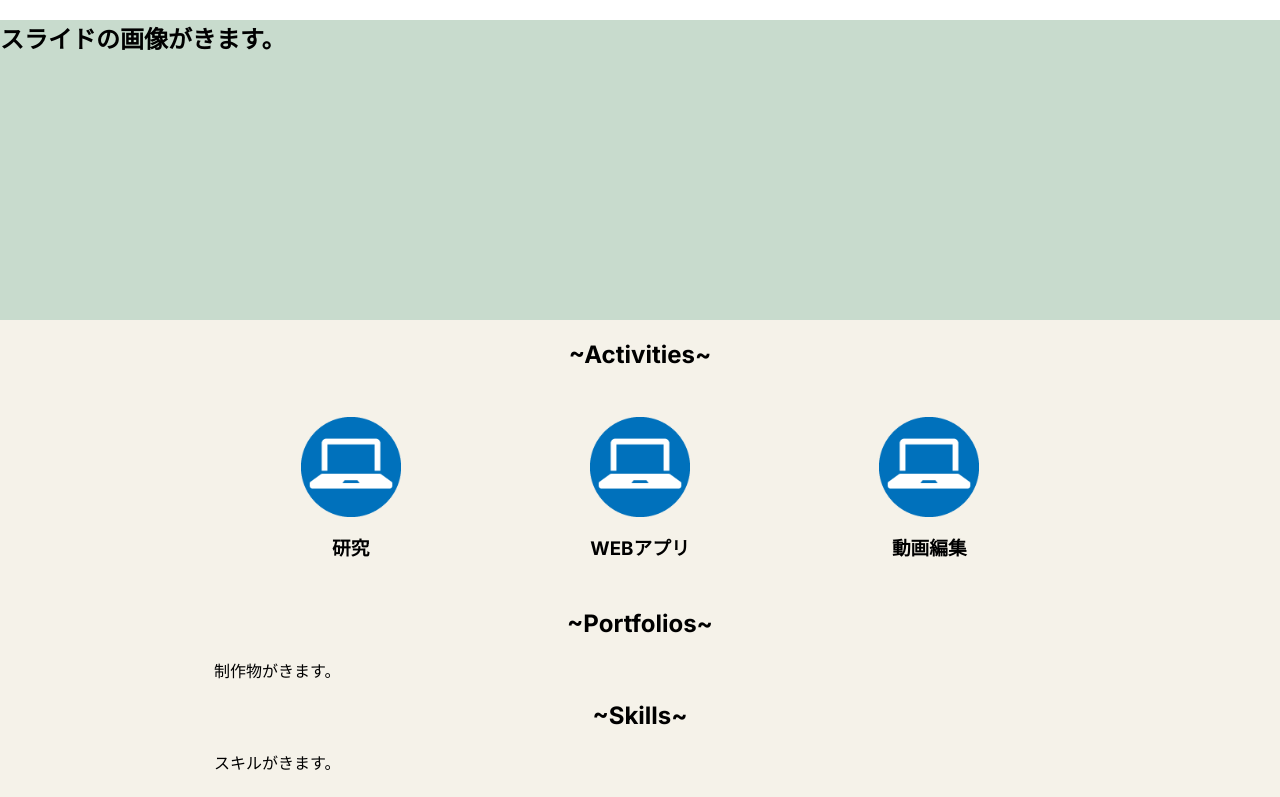
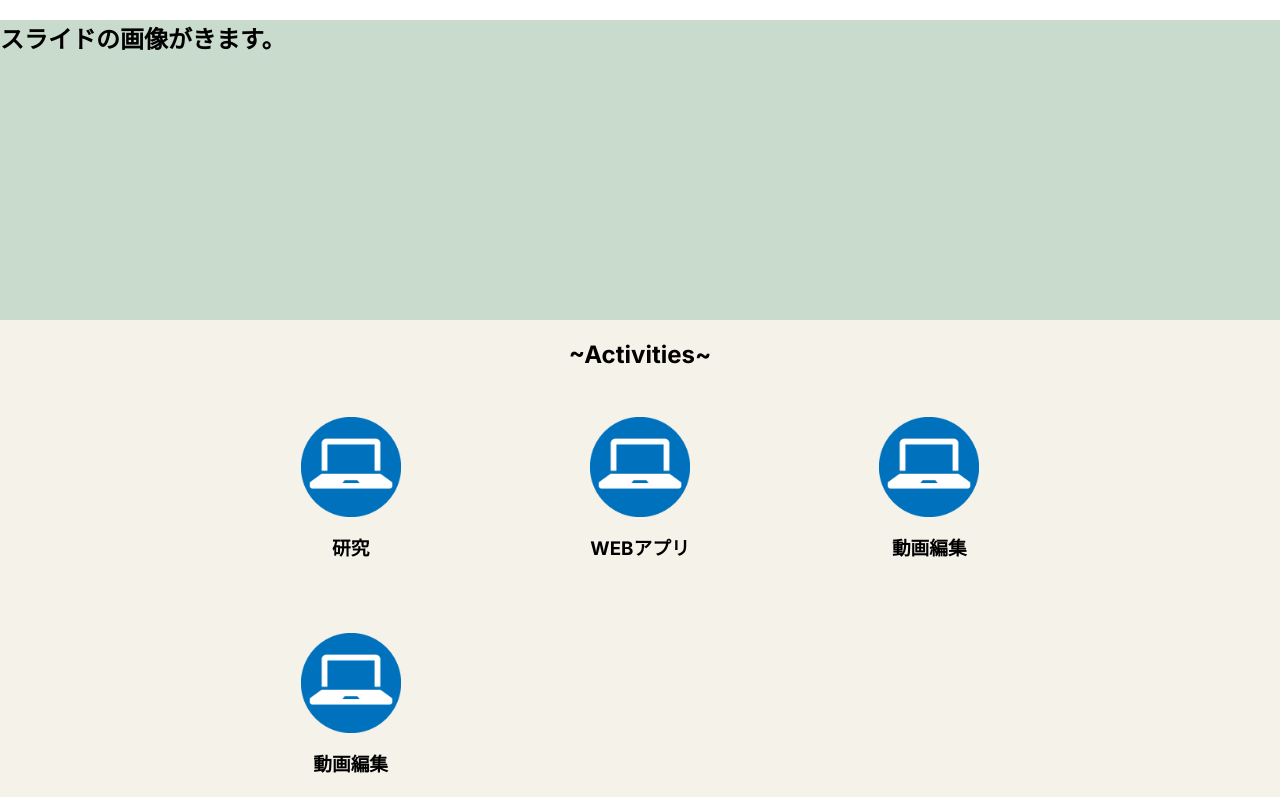
Before and after one commit to KHashimoto3/My_Portfolio, a Next.js app in the folder front/: page / in a window 1280 px wide. Shown: the top 797 px of the page. Built offline with nearby package versions, Linux system fonts and the light colour scheme.

Commit message:
サンプルのActivitieを追加した。

```diff
--- a/front/src/app/home-sections/HomeActivities.tsx
+++ b/front/src/app/home-sections/HomeActivities.tsx
@@ -21,6 +21,11 @@ export default function HomeActivities() {
       title: "動画編集",
       imgPath: "sample_pc.png",
     },
+    {
+      id: 4,
+      title: "動画編集",
+      imgPath: "sample_pc.png",
+    },
   ];
 
   return (
```
